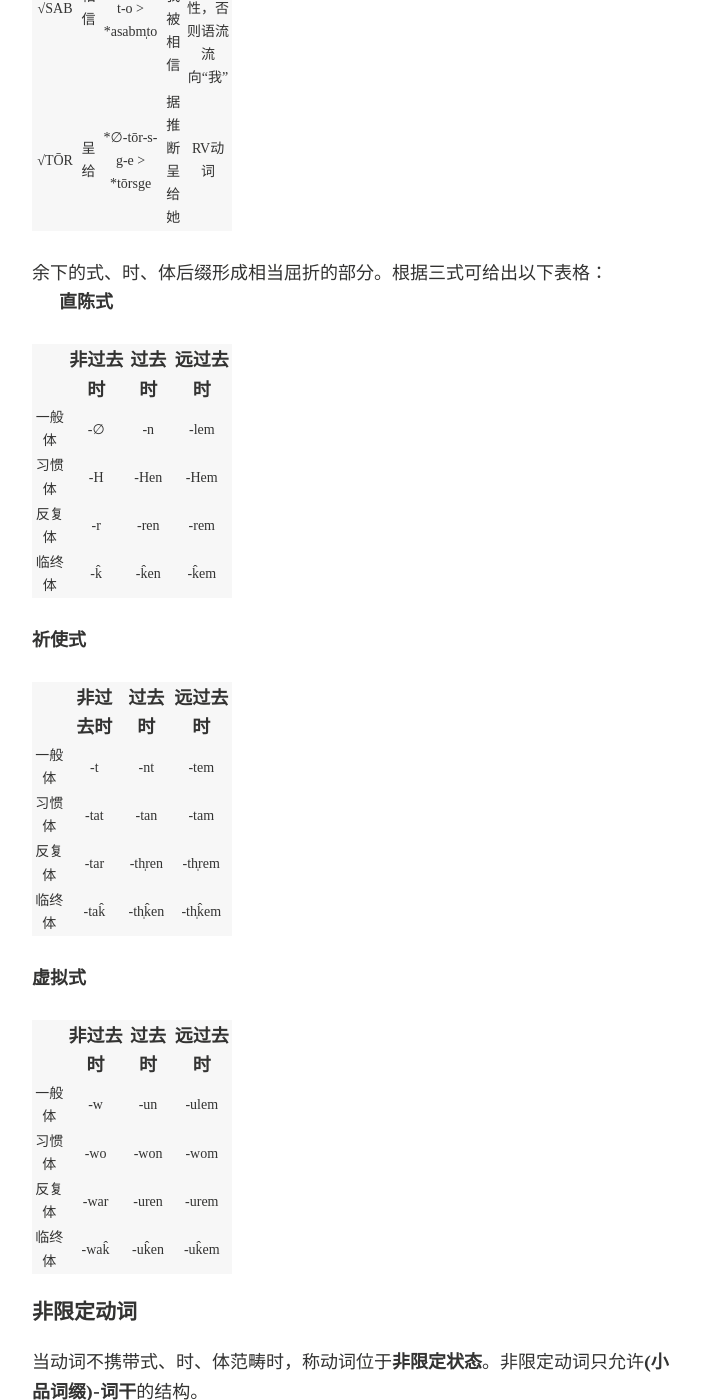
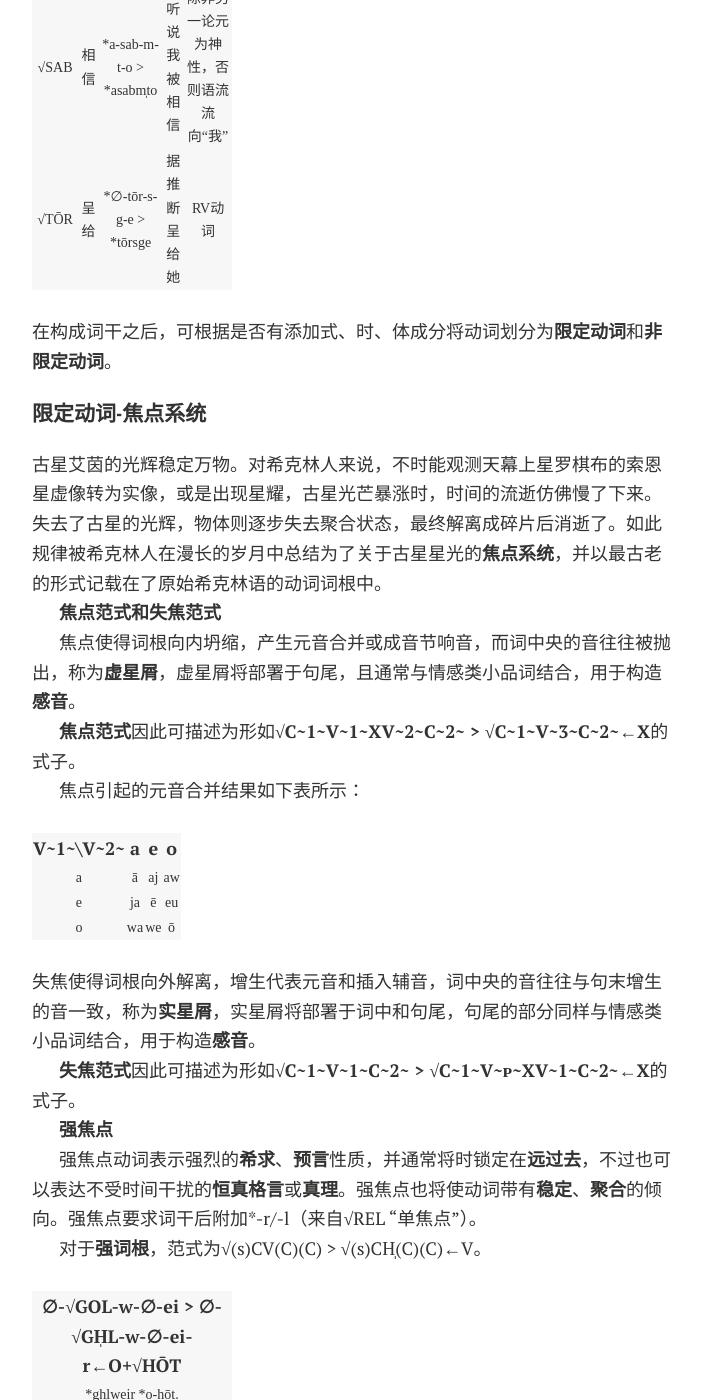
Before and after one commit to Kinnuch/kinnuch.github.io, a Jekyll site: the page built from laim/Proto-Shikṛin.md, in a window 1280 px wide and 1400 px high, scrolled down 24669 px. Shown: the whole window, without its empty margins (288-990 px from the left). Built offline with Jekyll 4.4.1, drawn with Linux system fonts in a browser that asks for light colours; nearby versions of some CDN libraries; comment, search, counter and statistics services are not loaded; a style sheet for code colours, icons or effects is not loaded; some of the changed text lies outside the part shown.

Commit message:
Update Proto-Shikṛin.md

```diff
--- a/laim/Proto-Shikṛin.md
+++ b/laim/Proto-Shikṛin.md
@@ -529,13 +529,15 @@ Thematic词干缀通常是-ó-/-é-，Athematic词干缀则比较多样，其中
 
 式根据天体三分为**虚拟式**、**祈使式**和**直陈式**。
 
-人称和流是原始希克林语中比较特殊的部分，为方便读者理解，首先介绍配置上述所有范畴所需的动词框架。
+不过原始希克林语的式、时、体并不直接由黏着成分或是屈折词缀构成，而是由一套针对动词**焦点系统**来管辖，详见下文。
+
+此外，人称和流是原始希克林语中比较特殊的部分，为方便读者理解，首先介绍配置上述所有范畴所需的动词框架。
 
 ##### 动词结构
 
 原始希克林语的动词结构可以概括为：
 
-**(其余前缀)-(小品词缀)-[流前缀-动词词根.<人称中缀>.<言据补缀>-词干缀]-(式，时，体后缀)-(其他后缀)**
+**(其余前缀)-(小品词缀)-[流前缀-动词词根.<人称中缀>.<言据补缀>-词干缀].<焦点>-(其他后缀)**
 
 其中方括号内的部分构成动词的**词干**，可转而构造其他非限定动词形式。
 
@@ -601,34 +603,53 @@ Thematic词干缀通常是-ó-/-é-，Athematic词干缀则比较多样，其中
 |   √SAB   | 相信 | *a-sab-m-t-o > *asabm̩to | 听说我被相信 | 除非另一论元为神性，否则语流流向“我” |
 |   √TŌR   | 呈给 | *∅-tōr-s-g-e > *tōrsge  | 据推断呈给她 |                RV动词                |
 
-余下的式、时、体后缀形成相当屈折的部分。根据三式可给出以下表格：
+在构成词干之后，可根据是否有添加式、时、体成分将动词划分为**限定动词**和**非限定动词**。
 
-**直陈式**
+##### 限定动词-焦点系统
 
-|        | 非过去时 | 过去时 | 远过去时 |
-| :----: | :------: | :----: | :------: |
-| 一般体 |    -∅    |   -n   |   -lem   |
-| 习惯体 |    -H    |  -Hen  |   -Hem   |
-| 反复体 |    -r    |  -ren  |   -rem   |
-| 临终体 |    -k̂    |  -k̂en  |   -k̂em   |
+古星艾茵的光辉稳定万物。对希克林人来说，不时能观测天幕上星罗棋布的索恩星虚像转为实像，或是出现星耀，古星光芒暴涨时，时间的流逝仿佛慢了下来。失去了古星的光辉，物体则逐步失去聚合状态，最终解离成碎片后消逝了。如此规律被希克林人在漫长的岁月中总结为了关于古星星光的**焦点系统**，并以最古老的形式记载在了原始希克林语的动词词根中。
 
-**祈使式**
+**焦点范式和失焦范式**
 
-|        | 非过去时 | 过去时 | 远过去时 |
-| :----: | :------: | :----: | :------: |
-| 一般体 |    -t    |  -nt   |   -tem   |
-| 习惯体 |   -tat   |  -tan  |   -tam   |
-| 反复体 |   -tar   | -th̩ren |  -th̩rem  |
-| 临终体 |   -tak̂   | -th̩k̂en |  -th̩k̂em  |
+焦点使得词根向内坍缩，产生元音合并或成音节响音，而词中央的音往往被抛出，称为**虚星屑**，虚星屑将部署于句尾，且通常与情感类小品词结合，用于构造**感音**。
 
-**虚拟式**
+**焦点范式**因此可描述为形如**√C~1~V~1~XV~2~C~2~ > √C~1~V~3~C~2~←X**的式子。
 
-|        | 非过去时 | 过去时 | 远过去时 |
-| :----: | :------: | :----: | :------: |
-| 一般体 |    -w    |  -un   |  -ulem   |
-| 习惯体 |   -wo    |  -won  |   -wom   |
-| 反复体 |   -war   | -uren  |  -urem   |
-| 临终体 |   -wak̂   | -uk̂en  |  -uk̂em   |
+焦点引起的元音合并结果如下表所示：
+
+| V~1~\V~2~ |  a   |  e   |  o   |
+| :-------: | :--: | :--: | :--: |
+|     a     |  ā   |  aj  |  aw  |
+|     e     |  ja  |  ē   |  eu  |
+|     o     |  wa  |  we  |  ō   |
+
+失焦使得词根向外解离，增生代表元音和插入辅音，词中央的音往往与句末增生的音一致，称为**实星屑**，实星屑将部署于词中和句尾，句尾的部分同样与情感类小品词结合，用于构造**感音**。
+
+**失焦范式**因此可描述为形如**√C~1~V~1~C~2~ > √C~1~V~ᴘ~XV~1~C~2~←X**的式子。
+
+**强焦点**
+
+强焦点动词表示强烈的**希求**、**预言**性质，并通常将时锁定在**远过去**，不过也可以表达不受时间干扰的**恒真格言**或**真理**。强焦点也将使动词带有**稳定**、**聚合**的倾向。强焦点要求词干后附加\*-r/-l（来自√REL “单焦点”）。
+
+对于**强词根**，范式为√(s)CV(C)(C) > √(s)CH̩(C)(C)←V。
+
+| ∅-√GOL-w-∅-ei > ∅-√GH̩L-w-∅-ei-r←O+√HŌT |
+| :------------------------------------: |
+|            *gh̩lweir *o-hōt.            |
+| ɪꜰ-snow.ꜱꜰ-3ꜱɢ.ɢᴅ-ᴇᴠ-ꜱᴛᴇᴍ-ꜱꜰ ᴠꜰʀᴄ꞊ᴍᴏᴅ. |
+|          （渴望/预言）落雪。           |
+
+对于**弱词根**，范式为√(s)CV~1~XV~2~(C) > √(s)CV~3~(C)←X。
+
+| ∅-√DOLON-m-∅-e > ∅-√DŌN-m-∅-e-r←L+√**BĀT** |
+| :----------------------------------------: |
+|              *dōnmer *l-bāt.               |
+|   ɪꜰ-prepare.ꜱꜰ-1ꜱɢ-ᴇᴠ-ꜱᴛᴇᴍ-ꜱꜰ ᴠꜰʀᴄ꞊ᴍᴏᴅ.   |
+|       我爱做整理（并会一直爱下去）。       |
+
+**弱焦点**
+
+对于**强词根**，音节首会被复制一次并在前重复，原词首的**飘忽-s**在词中隐匿，即√(s)C{V/R}(C)(C) > √(s)
 
 ##### 非限定动词
 
```
